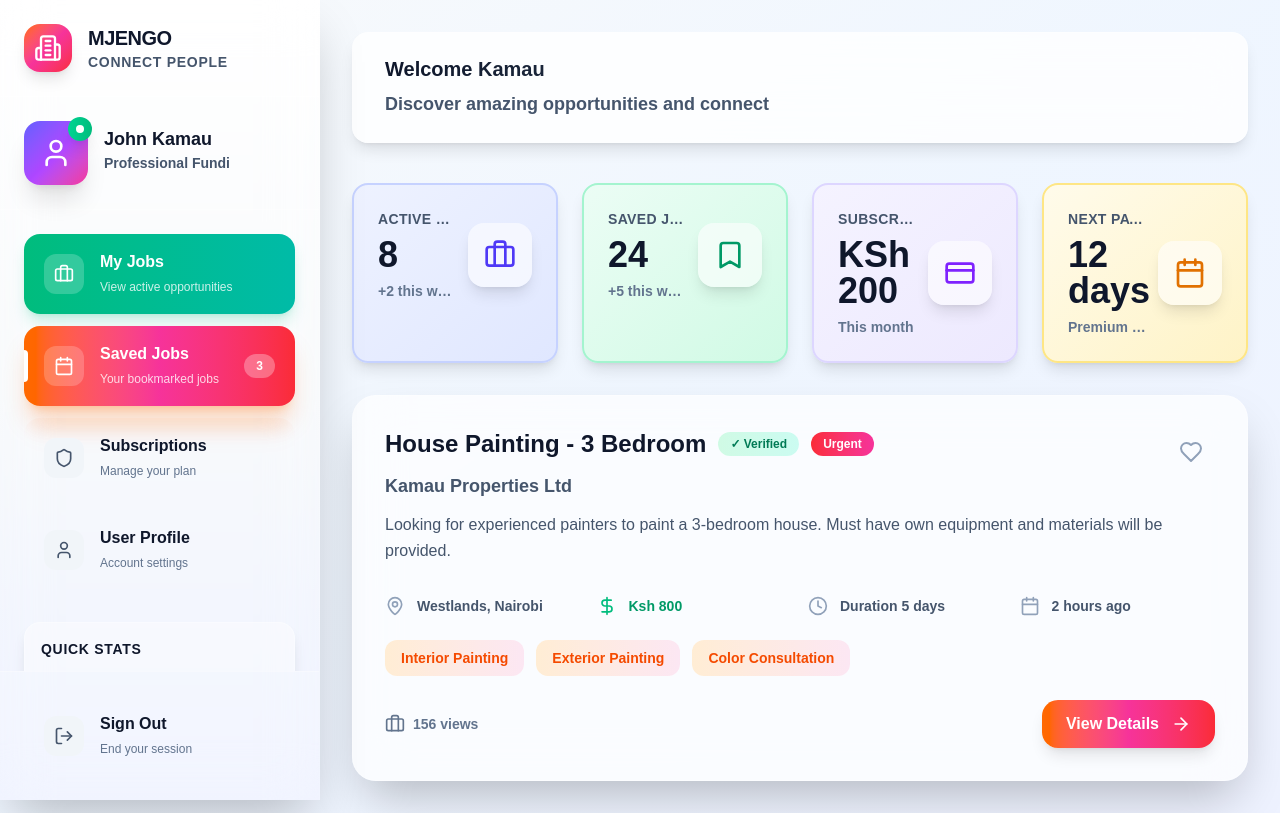
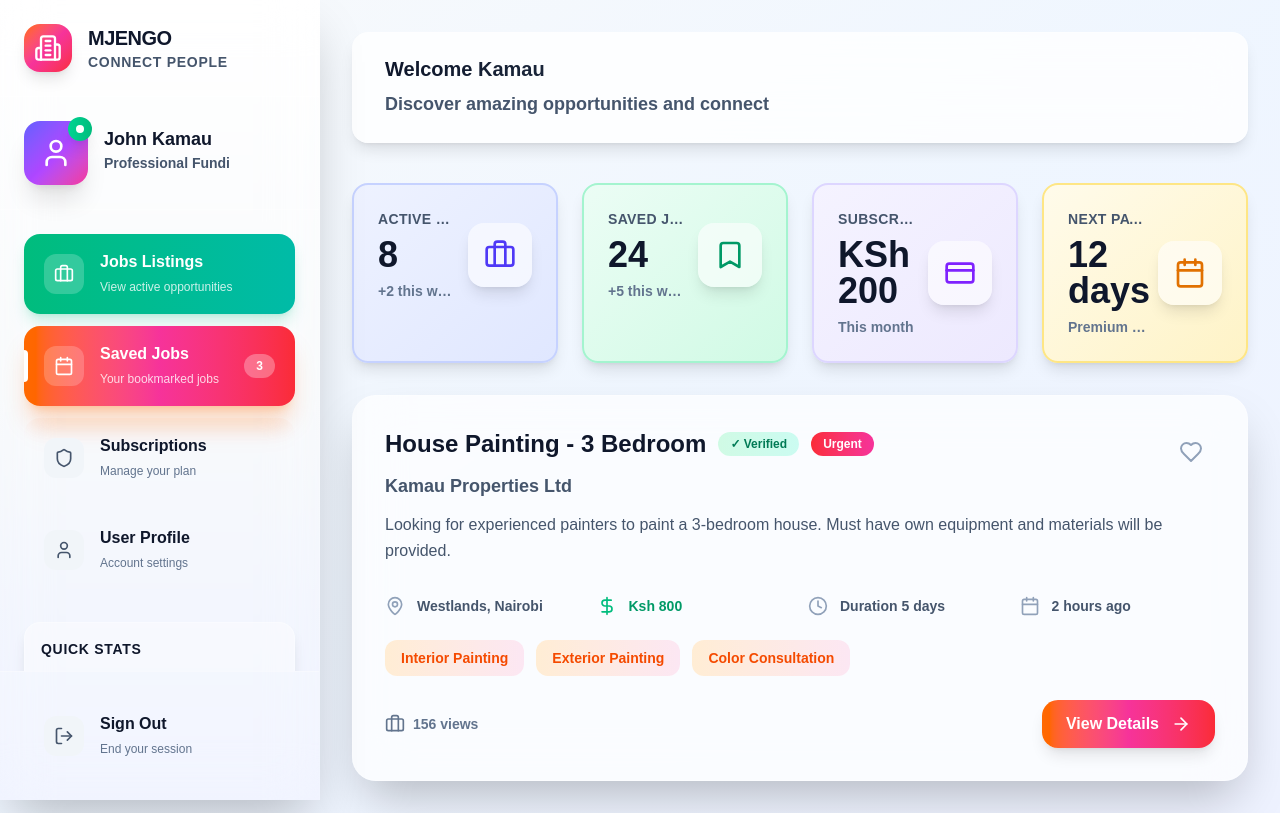
Before and after one commit to leenock/mjengo-connect, a Next.js app: page /clientspace/fundi/saved-jobs in a window 1280 px wide. Built offline with nearby package versions, Linux system fonts and the light colour scheme.

Commit message:
sidebar upt

```diff
--- a/components/fundi/Sidebar.tsx
+++ b/components/fundi/Sidebar.tsx
@@ -21,7 +21,7 @@ export default function Sidebar({ isOpen, setIsOpen }: SidebarProps) {
 
   const navigationItems = [
     {
-      name: "My Jobs",
+      name: "Jobs Listings",
       href: "/clientspace/fundi/job-listings",
       icon: Briefcase,
       highlight: true,
```
